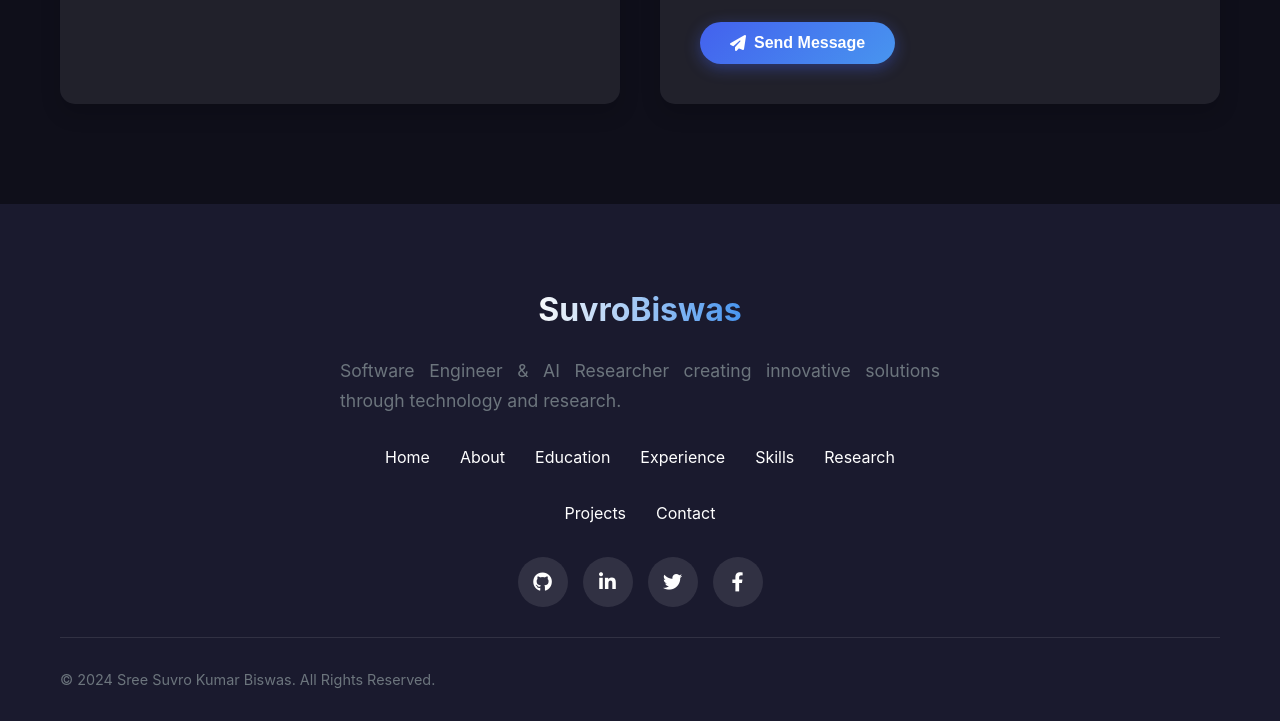
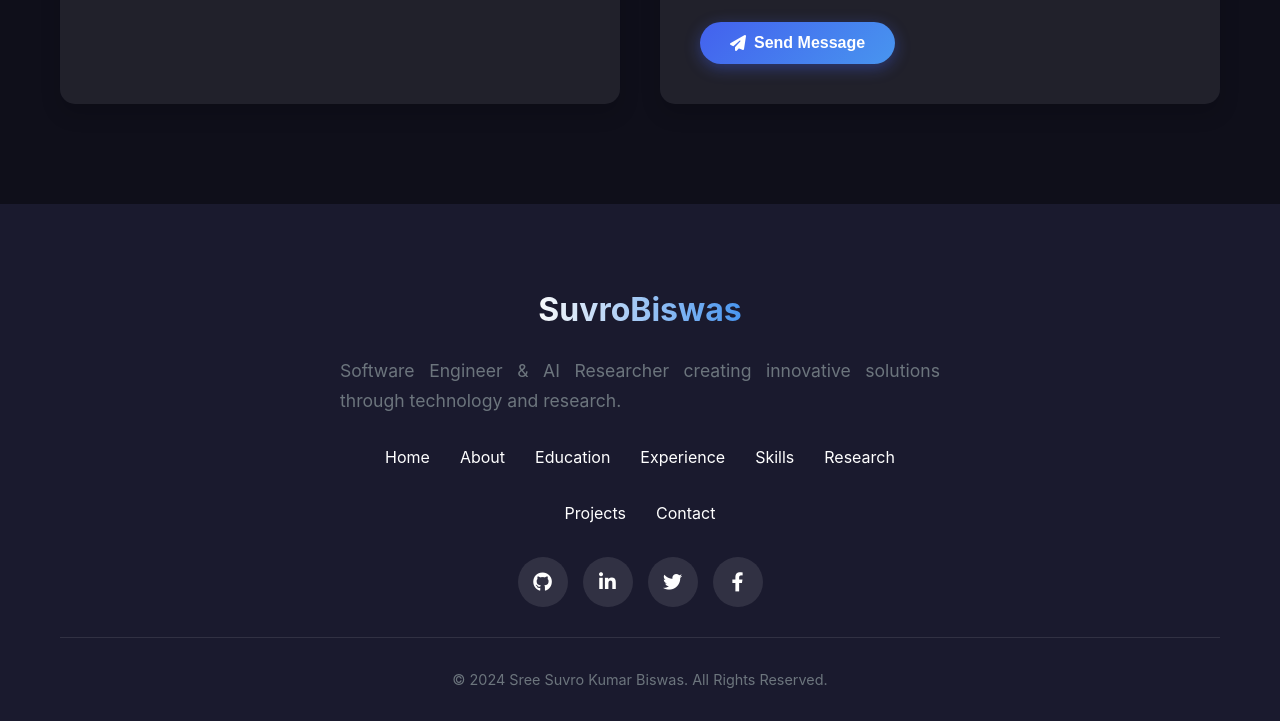
Before and after one commit to snighdho/professional_protfolio, a plain HTML site: page professional_protfolio-main/index.html in a window 1280 px wide. Shown: the part 10185-10906 px from the top of the page. Drawn offline with nearby package versions, Linux system fonts and the light colour scheme.

Commit message:
Update index.html

```diff
--- a/professional_protfolio-main/index.html
+++ b/professional_protfolio-main/index.html
@@ -2216,7 +2216,7 @@
           </div>
         </div>
         <div class="copyright">
-          <p>&copy; 2024 Sree Suvro Kumar Biswas. All Rights Reserved.</p>
+          <div>&copy; 2024 Sree Suvro Kumar Biswas. All Rights Reserved.</div>
         </div>
       </div>
     </footer>
```
